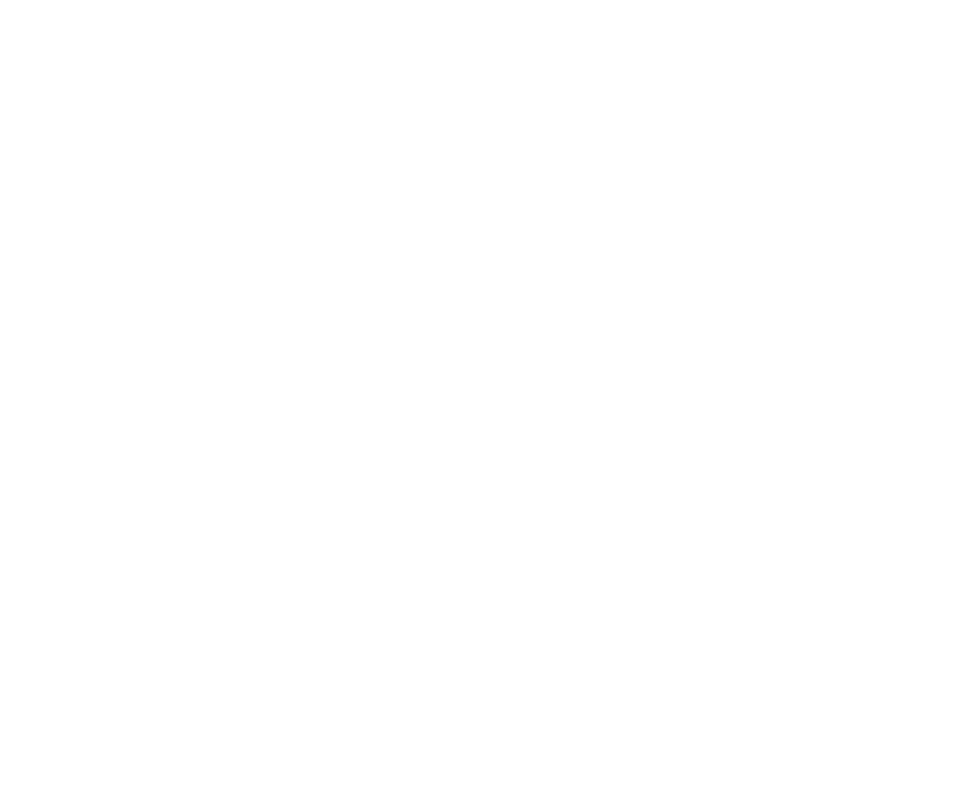
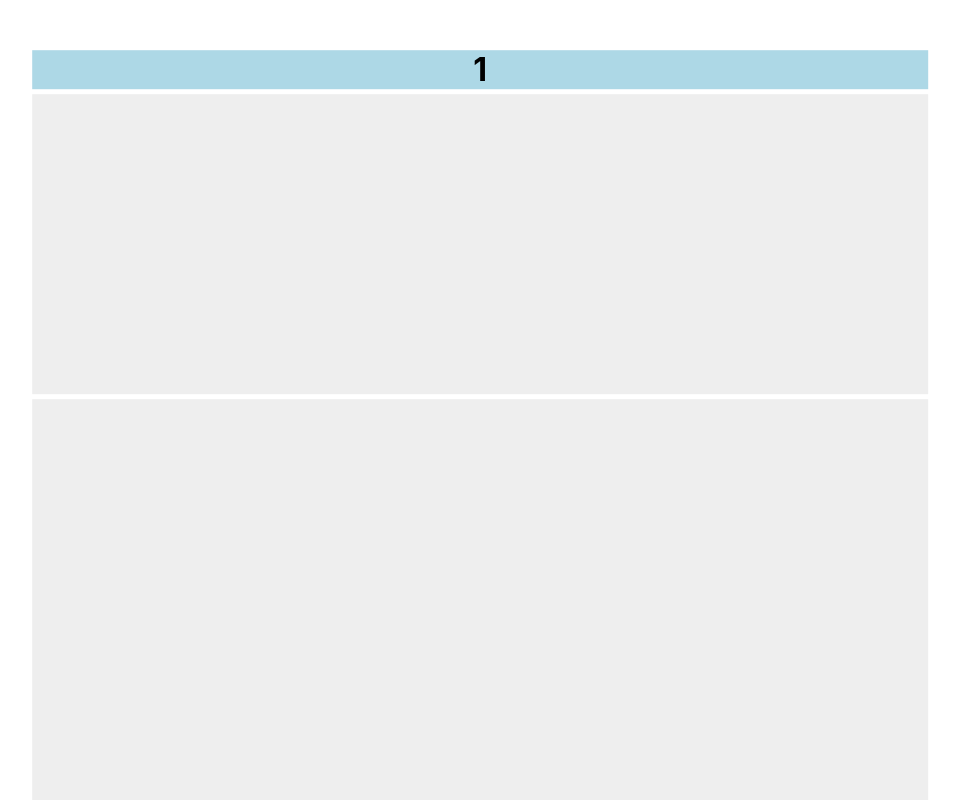
Before and after one commit to Aaylen/AlexanderAylen, a React (Create React App) app: page /AlexanderAylen/projects/1 in a window 1280 px wide. Before the commit this address had no page. Shown: the whole page, without its empty margins (147-1107 px from the left). Built offline with nearby package versions, Linux system fonts and the light colour scheme.

Commit message:
fixed orbit controls

```diff
--- a/package.json
+++ b/package.json
@@ -1,4 +1,5 @@
 {
+  "homepage": "https://aaylen.github.io/AlexanderAylen",
   "name": "personal-website",
   "version": "0.1.0",
   "private": true,
@@ -23,7 +24,9 @@
     "start": "react-scripts start",
     "build": "react-scripts build",
     "test": "react-scripts test",
-    "eject": "react-scripts eject"
+    "eject": "react-scripts eject",
+    "predeploy": "npm run build",
+    "deploy": "gh-pages -d build"
   },
   "eslintConfig": {
     "extends": [
--- a/src/App.js
+++ b/src/App.js
@@ -1,7 +1,7 @@
 import React, { useState, useEffect } from 'react';
 import { BrowserRouter as Router, Route, Routes } from 'react-router-dom';
-import { Canvas, useThree } from '@react-three/fiber';
-import { OrbitControls } from '@react-three/drei';
+import { Canvas, useThree, useFrame } from '@react-three/fiber';
+import { OrbitControls, useProgress } from '@react-three/drei';
 import About from './pages/About';
 import Projects from './pages/Projects';
 import Resume from './pages/Resume';
@@ -11,6 +11,9 @@
 import ProjectDetails from './pages/ProjectDetails';
 import WaterTitle from './components/WaterTitle';
 import ExperienceDetails from './pages/ExperienceDetails';
+import LoadingText from './components/LoadingText';
+import { Html } from '@react-three/drei';
+import * as THREE from 'three';
 
 const CubeSide = ({ position, rotation, component: Component }) => {
   return (
@@ -62,6 +65,8 @@
 };
 
 
+
+
 const App = () => {
   const [rotation, setRotation] = useState([0, 0, 0]);
 
@@ -70,21 +75,32 @@
   };
 
   return (
-    <Router>
+    <Router basename="/AlexanderAylen">
       <Routes>
         <Route
           path="/"
           element={
             <>
               <WaterTitle />
+              {/* <LoadingText /> */}
               <Canvas style={{ width: '100vw', height: '100vh' }}>
                 <CameraAdjustment />
                 <ambientLight />
                 <pointLight position={[10, 10, 10]} />
                 <Cube rotation={rotation} />
-                <OrbitControls enableRotate enableZoom enablePan />
+
+                <OrbitControls
+                enableRotate
+                enableZoom
+                enablePan={false}
+                rotateSpeed={0.5}
+                zoomSpeed={0.5}
+                minDistance={1}
+                maxDistance={5}
+                mouseButtons={{ RIGHT: THREE.MOUSE.ROTATE, LEFT: THREE.MOUSE.ROTATE  }}
+                />
+
               </Canvas>
-              <button onClick={handleRotate}>Rotate Cube</button>
             </>
           }
         />
--- /dev/null
+++ b/src/components/LoadingText.jsx
@@ -0,0 +1,36 @@
+import React from 'react'
+
+function LoadingText() {
+  return (
+    <div
+      style={{
+        position: 'absolute',
+        top: '50%',
+        left: '50%',
+        transform: 'translate(-50%, -50%)',
+        zIndex: 1,
+        color: 'white',
+        fontSize: '24px',
+        textAlign: 'center',
+      }}
+    >
+      The Cube is loading!
+      <div
+      style={{
+        position: 'absolute',
+        top: '50%',
+        left: '50%',
+        transform: 'translate(-50%, -45%)',
+        zIndex: 1,
+        color: 'white',
+        fontSize: '12px',
+        textAlign: 'center',
+      }}
+    >
+      try refreshing if it is taking too long -- sorry!
+    </div>
+    </div>
+  )
+}
+
+export default LoadingText
--- a/src/index.css
+++ b/src/index.css
@@ -7,6 +7,10 @@
   -moz-osx-font-smoothing: grayscale;
   overflow: hidden;
 }
+.container{
+  overflow-y: auto;
+  height: 100vh;
+}
 
 code {
   font-family: source-code-pro, Menlo, Monaco, Consolas, 'Courier New',
--- /dev/null
+++ b/src/pages/ProjectDetails.css
@@ -0,0 +1,40 @@
+.container2{
+    width: 70%;
+    margin: 0;
+    padding: 0;
+    transform: translate(20%,5%);
+}
+.container{
+    margin: 0;
+    padding: 0;
+}
+
+.title{
+    background-color: lightblue;
+    text-align: center;
+    margin-top: 0;
+    margin-bottom: 5px;
+}
+.content{
+    height: 500px;
+    background-color: #eeeeee;
+    margin-top: 5px;
+}
+.slideshow{
+    height: 300px;
+    background-color: #eeeeee;
+}
+.buttonholder{
+    height: 50px;
+    width: 100%;
+    margin-top: 5px;
+    background-color: lightblue;
+
+}
+.button{
+    color: black;
+    text-decoration: none;
+}
+.bottom{
+    height: 150px;
+}
--- a/src/pages/ProjectDetails.jsx
+++ b/src/pages/ProjectDetails.jsx
@@ -1,14 +1,26 @@
 import React from 'react';
 import { useParams, Link } from 'react-router-dom';
+import './ProjectDetails.css'
 
 const ProjectDetails = () => {
   const { projectTitle } = useParams();
 
   return (
-    <div>
-      <h1>Project Details: {projectTitle}</h1>
-      <p>This is a regular JSX component for the project details page.</p>
-      <Link to="/">Go back to the cube</Link>
+    <div className='container'>
+      <div className='container2'>
+        <h1 className='title'>{projectTitle}</h1>
+        <div className='slideshow'>
+
+        </div>
+        <div className='content'>
+
+        </div>
+        <div className='bottom'>
+          <div className='buttonholder' >
+            <Link className='button' to="/">Go back to the cube</Link>
+          </div>
+        </div>
+      </div>
     </div>
   );
 };
```
Also changed, not shown: src/App.css (deleted, +0 -38 lines).
